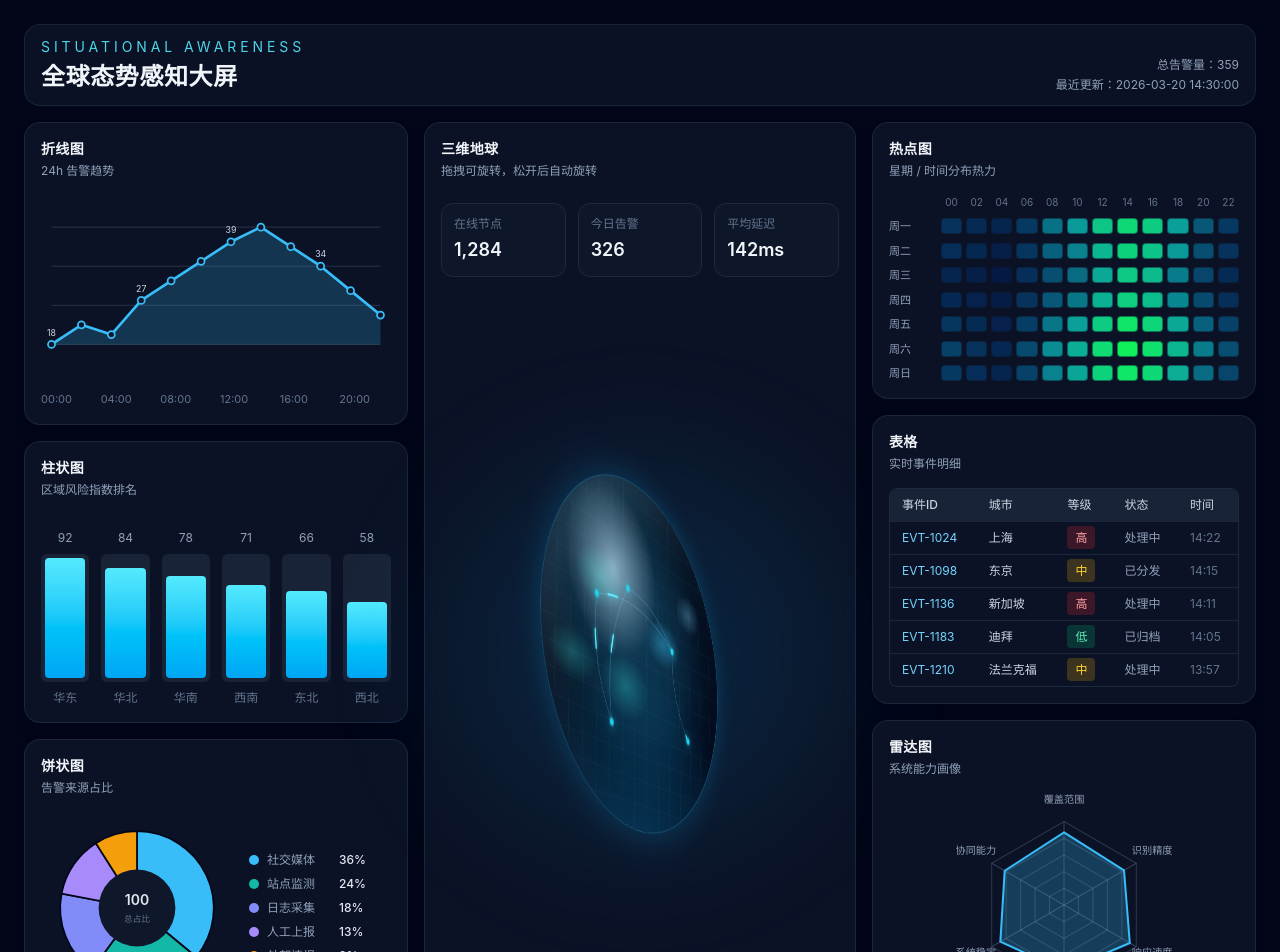
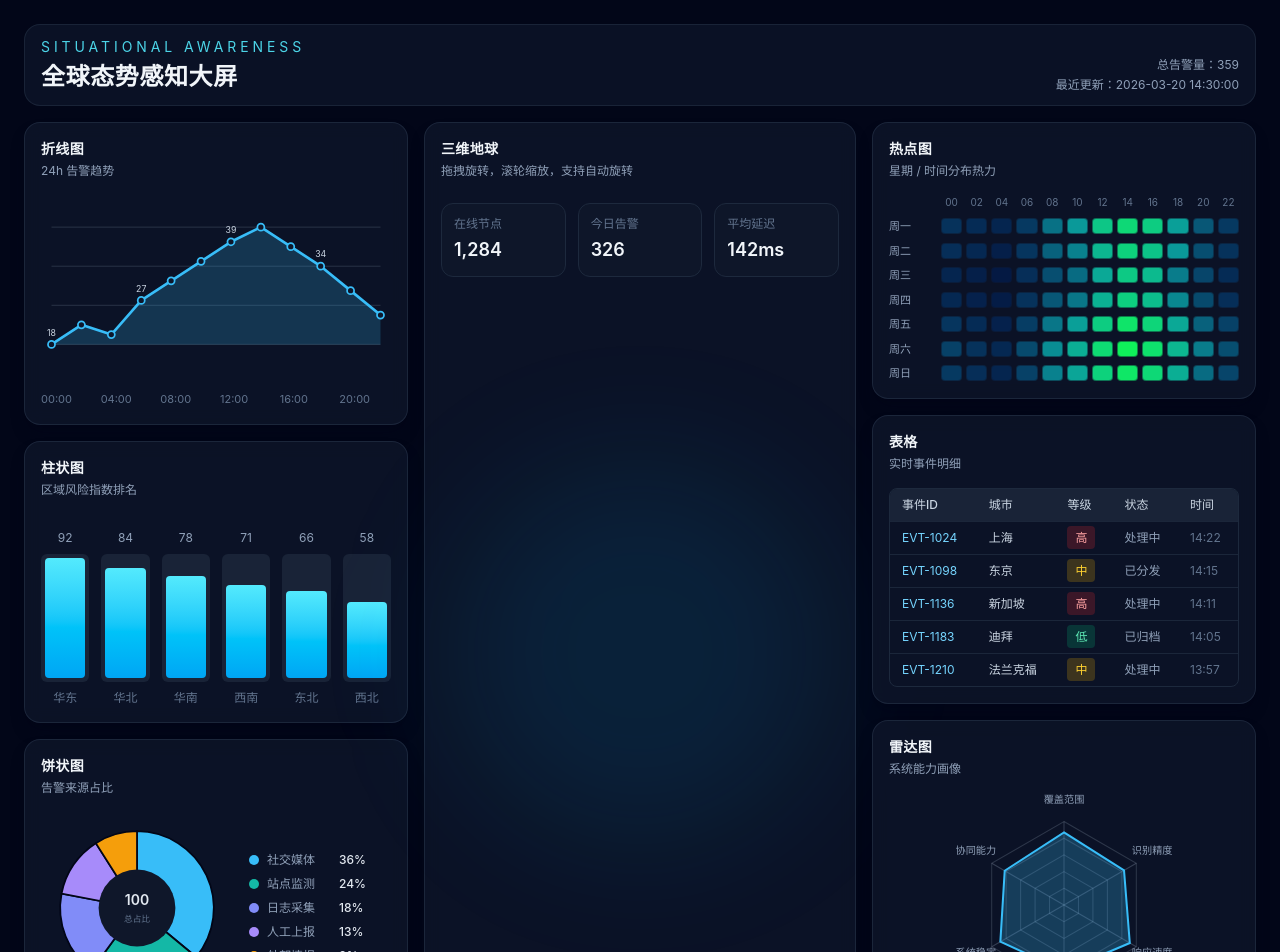
Before and after one commit to Huauauaa/ai-dashboard, a React (Vite) app: page / in a window 1280 px wide. Shown: the top 952 px of the page. Built offline with nearby package versions, Linux system fonts and the light colour scheme.

Commit message:
feat: replace custom globe with echarts 3d globe
Co-authored-by: Harvey <harvey0379@163.com>

```diff
--- a/package.json
+++ b/package.json
@@ -10,6 +10,8 @@
     "preview": "vite preview"
   },
   "dependencies": {
+    "echarts": "^5.6.0",
+    "echarts-gl": "^2.0.9",
     "react": "^19.2.4",
     "react-dom": "^19.2.4"
   },
--- a/src/App.jsx
+++ b/src/App.jsx
@@ -1,10 +1,25 @@
-import { useEffect, useMemo, useRef, useState } from 'react'
+import { useEffect, useMemo, useRef } from 'react'
+import * as echarts from 'echarts'
+import 'echarts-gl'
 import dashboardData from './mock-data/dashboard.json'
 
 const cardClass =
   'rounded-2xl border border-slate-800/90 bg-slate-900/75 p-4 shadow-lg shadow-slate-950/40 backdrop-blur'
 
 const pieColors = ['#38bdf8', '#14b8a6', '#818cf8', '#a78bfa', '#f59e0b']
+const globeBaseTexture =
+  'https://fastly.jsdelivr.net/gh/apache/echarts-website@asf-site/examples/data-gl/asset/world.topo.bathy.200401.jpg'
+const globeHeightTexture =
+  'https://fastly.jsdelivr.net/gh/apache/echarts-website@asf-site/examples/data-gl/asset/bathymetry_bw_composite_4k.jpg'
+const globeEnvironmentTexture =
+  'https://fastly.jsdelivr.net/gh/apache/echarts-website@asf-site/examples/data-gl/asset/starfield.jpg'
+const cityCoordinateMap = {
+  上海: [121.4737, 31.2304],
+  伦敦: [-0.1278, 51.5074],
+  纽约: [-74.006, 40.7128],
+  悉尼: [151.2093, -33.8688],
+  圣保罗: [-46.6333, -23.5505],
+}
 
 function SectionCard({ title, subtitle, children, className = '' }) {
   return (
@@ -313,33 +328,25 @@ function RadarChart({ indicators, values }) {
   )
 }
 
-function buildArcPath(from, to) {
-  const dx = to.x - from.x
-  const dy = to.y - from.y
-  const distance = Math.hypot(dx, dy)
-  const normalX = distance === 0 ? 0 : -dy / distance
-  const normalY = distance === 0 ? 0 : dx / distance
-  const lift = Math.min(36, Math.max(16, distance * 0.22))
-  const controlX = (from.x + to.x) / 2 + normalX * lift
-  const controlY = (from.y + to.y) / 2 + normalY * lift
-  return `M ${from.x} ${from.y} Q ${controlX} ${controlY} ${to.x} ${to.y}`
-}
-
 function RotatingGlobe({ kpi, events, connections }) {
-  const [rotation, setRotation] = useState({ x: 18, y: 0 })
-  const dragRef = useRef(null)
+  const chartRef = useRef(null)
+  const chartInstanceRef = useRef(null)
   const nodes = useMemo(
     () =>
-      events.map((event, index) => ({
+      events.map((event) => ({
         ...event,
-        x: event.x ?? 88 + index * 52,
-        y: event.y ?? 88 + (index % 2) * 96,
+        coord:
+          Number.isFinite(event.lng) && Number.isFinite(event.lat)
+            ? [event.lng, event.lat]
+            : cityCoordinateMap[event.name],
       })),
     [events],
   )
+
+  const validNodes = useMemo(() => nodes.filter((node) => Array.isArray(node.coord)), [nodes])
   const nodeMap = useMemo(
-    () => new Map(nodes.map((node) => [node.name, node])),
-    [nodes],
+    () => new Map(validNodes.map((node) => [node.name, node])),
+    [validNodes],
   )
   const routePaths = useMemo(
     () =>
@@ -350,7 +357,10 @@ function RotatingGlobe({ kpi, events, connections }) {
           if (!from || !to) return null
           return {
             key: `${fromName}-${toName}`,
-            path: buildArcPath(from, to),
+            coords: [from.coord, to.coord],
+            value: Math.round((from.value + to.value) / 2),
+            fromName,
+            toName,
           }
         })
         .filter(Boolean),
@@ -358,48 +368,121 @@ function RotatingGlobe({ kpi, events, connections }) {
   )
 
   useEffect(() => {
-    let frameId = 0
+    if (!chartRef.current) return
 
-    const animate = () => {
-      setRotation((prev) => {
-        if (dragRef.current) return prev
-        return { ...prev, y: (prev.y + 0.18) % 360 }
-      })
-      frameId = requestAnimationFrame(animate)
+    const chart = chartInstanceRef.current ?? echarts.init(chartRef.current)
+    chartInstanceRef.current = chart
+
+    chart.setOption({
+      backgroundColor: 'transparent',
+      tooltip: {
+        trigger: 'item',
+        formatter: (params) => {
+          if (params.seriesType === 'scatter3D') {
+            return `${params.name}<br/>告警值：${params.value[2]}`
+          }
+          if (params.seriesType === 'lines3D') {
+            return `${params.data.fromName} → ${params.data.toName}<br/>强度：${params.data.value}`
+          }
+          return params.name
+        },
+      },
+      globe: {
+        baseTexture: globeBaseTexture,
+        heightTexture: globeHeightTexture,
+        environment: globeEnvironmentTexture,
+        displacementScale: 0.03,
+        shading: 'realistic',
+        realisticMaterial: {
+          roughness: 0.85,
+          metalness: 0,
+        },
+        light: {
+          ambient: {
+            intensity: 0.6,
+          },
+          main: {
+            intensity: 1,
+          },
+        },
+        viewControl: {
+          autoRotate: true,
+          autoRotateSpeed: 8,
+          autoRotateAfterStill: 3,
+          distance: 180,
+          alpha: 25,
+          beta: 160,
+          minDistance: 110,
+          maxDistance: 280,
+          minAlpha: -35,
+          maxAlpha: 75,
+        },
+      },
+      series: [
+        {
+          type: 'lines3D',
+          coordinateSystem: 'globe',
+          blendMode: 'lighter',
+          lineStyle: {
+            width: 1.4,
+            color: '#38bdf8',
+            opacity: 0.45,
+          },
+          effect: {
+            show: true,
+            trailWidth: 2.4,
+            trailLength: 0.24,
+            trailOpacity: 0.8,
+            trailColor: '#67e8f9',
+            constantSpeed: 7,
+          },
+          data: routePaths.map((path) => ({
+            coords: path.coords,
+            value: path.value,
+            fromName: path.fromName,
+            toName: path.toName,
+          })),
+        },
+        {
+          type: 'scatter3D',
+          coordinateSystem: 'globe',
+          blendMode: 'lighter',
+          symbol: 'circle',
+          symbolSize: (value) => 8 + (value[2] / 100) * 10,
+          itemStyle: {
+            color: '#22d3ee',
+            opacity: 0.95,
+          },
+          emphasis: {
+            itemStyle: {
+              color: '#7dd3fc',
+            },
+          },
+          data: validNodes.map((node) => ({
+            name: node.name,
+            value: [...node.coord, node.value],
+          })),
+        },
+      ],
+    })
+
+    const onResize = () => {
+      chart.resize()
     }
 
-    frameId = requestAnimationFrame(animate)
-    return () => cancelAnimationFrame(frameId)
-  }, [])
+    window.addEventListener('resize', onResize)
+    return () => {
+      window.removeEventListener('resize', onResize)
+    }
+  }, [routePaths, validNodes])
 
-  const onPointerDown = (event) => {
-    event.currentTarget.setPointerCapture(event.pointerId)
-    dragRef.current = {
-      pointerId: event.pointerId,
-      startX: event.clientX,
-      startY: event.clientY,
-      baseX: rotation.x,
-      baseY: rotation.y,
-    }
-  }
-
-  const onPointerMove = (event) => {
-    const drag = dragRef.current
-    if (!drag || drag.pointerId !== event.pointerId) return
-
-    const deltaX = event.clientX - drag.startX
-    const deltaY = event.clientY - drag.startY
-    setRotation({
-      x: Math.max(-30, Math.min(30, drag.baseX - deltaY * 0.2)),
-      y: drag.baseY + deltaX * 0.3,
-    })
-  }
-
-  const onPointerUp = (event) => {
-    if (dragRef.current?.pointerId === event.pointerId) {
-      dragRef.current = null
-    }
-  }
+  useEffect(
+    () => () => {
+      chartInstanceRef.current?.dispose()
+      chartInstanceRef.current = null
+    },
+    [],
+  )
 
   return (
     <div className="flex h-full flex-col">
@@ -414,60 +497,11 @@ function RotatingGlobe({ kpi, events, connections }) {
 
       <div className="relative mx-auto mt-4 flex w-full flex-1 items-center justify-center">
         <div className="pointer-events-none absolute h-96 w-96 rounded-full bg-sky-500/10 blur-3xl" />
-        <div
-          className="globe-wrapper relative h-[360px] w-[360px] cursor-grab active:cursor-grabbing"
-          onPointerDown={onPointerDown}
-          onPointerMove={onPointerMove}
-          onPointerUp={onPointerUp}
-          onPointerCancel={onPointerUp}
-        >
-          <div
-            className="globe-shell"
-            style={{ transform: `rotateX(${rotation.x}deg) rotateY(${rotation.y}deg)` }}
-          >
-            <div className="globe-continents" />
-            <div className="globe-grid" />
-            <svg viewBox="0 0 360 360" className="globe-overlay" aria-hidden="true">
-              {routePaths.map((route, index) => (
-                <g key={route.key}>
-                  <path d={route.path} className="flight-path-base" />
-                  <path
-                    d={route.path}
-                    className="flight-path-active"
-                    style={{ animationDelay: `${index * 0.45}s` }}
-                  />
-                </g>
-              ))}
-
-              {nodes.map((node, index) => (
-                <g key={node.name}>
-                  <circle cx={node.x} cy={node.y} r="3.2" className="globe-point-core" />
-                  <circle cx={node.x} cy={node.y} r="4.8" className="globe-point-pulse">
-                    <animate
-                      attributeName="r"
-                      values="4.8;12;4.8"
-                      dur="2.6s"
-                      begin={`${index * 0.35}s`}
-                      repeatCount="indefinite"
-                    />
-                    <animate
-                      attributeName="opacity"
-                      values="0.85;0.15;0.85"
-                      dur="2.6s"
-                      begin={`${index * 0.35}s`}
-                      repeatCount="indefinite"
-                    />
-                  </circle>
-                </g>
-              ))}
-            </svg>
-            <div className="globe-glow" />
-          </div>
-        </div>
+        <div ref={chartRef} className="relative h-[360px] w-[360px]" />
       </div>
 
       <div className="mx-auto mt-2 grid w-full max-w-xl grid-cols-5 gap-2 text-center text-xs">
-        {events.map((event) => (
+        {validNodes.map((event) => (
           <div key={event.name} className="rounded-lg border border-slate-800 bg-slate-900/70 p-2">
             <p className="text-slate-500">{event.name}</p>
             <p className="mt-1 font-semibold text-sky-300">{event.value}</p>
@@ -513,7 +547,7 @@ function App() {
           </SectionCard>
         </div>
 
-        <SectionCard title="三维地球" subtitle="拖拽可旋转，松开后自动旋转">
+        <SectionCard title="三维地球" subtitle="拖拽旋转，滚轮缩放，支持自动旋转">
           <RotatingGlobe
             kpi={globe.kpi}
             events={globe.events}
--- a/src/index.css
+++ b/src/index.css
@@ -16,110 +16,3 @@ body {
 #root {
   min-height: 100vh;
 }
-
-.globe-wrapper {
-  perspective: 1200px;
-  touch-action: none;
-}
-
-.globe-shell {
-  position: relative;
-  height: 100%;
-  width: 100%;
-  border-radius: 999px;
-  transform-style: preserve-3d;
-  background:
-    radial-gradient(circle at 35% 30%, rgba(186, 230, 253, 0.72), rgba(56, 189, 248, 0.15) 26%, transparent 56%),
-    radial-gradient(circle at 70% 70%, rgba(8, 47, 73, 0.95), rgba(3, 7, 18, 1) 78%);
-  border: 1px solid rgba(56, 189, 248, 0.35);
-  box-shadow:
-    inset -32px -42px 80px rgba(2, 6, 23, 0.95),
-    inset 25px 16px 48px rgba(148, 221, 255, 0.18),
-    0 0 40px rgba(14, 165, 233, 0.25);
-  overflow: hidden;
-}
-
-.globe-continents,
-.globe-grid,
-.globe-overlay,
-.globe-glow {
-  position: absolute;
-  inset: 0;
-  border-radius: inherit;
-}
-
-.globe-continents {
-  background:
-    radial-gradient(18% 12% at 28% 35%, rgba(20, 184, 166, 0.42), transparent 70%),
-    radial-gradient(15% 10% at 64% 44%, rgba(56, 189, 248, 0.4), transparent 70%),
-    radial-gradient(20% 14% at 42% 62%, rgba(45, 212, 191, 0.32), transparent 65%),
-    radial-gradient(13% 10% at 80% 30%, rgba(125, 211, 252, 0.3), transparent 60%),
-    radial-gradient(16% 10% at 15% 60%, rgba(45, 212, 191, 0.28), transparent 72%);
-  mix-blend-mode: screen;
-  transform: translateZ(20px);
-}
-
-.globe-grid {
-  background:
-    repeating-linear-gradient(
-      0deg,
-      rgba(147, 197, 253, 0.06) 0px,
-      rgba(147, 197, 253, 0.06) 1px,
-      transparent 1px,
-      transparent 24px
-    ),
-    repeating-linear-gradient(
-      90deg,
-      rgba(125, 211, 252, 0.07) 0px,
-      rgba(125, 211, 252, 0.07) 1px,
-      transparent 1px,
-      transparent 24px
-    );
-  opacity: 0.8;
-  transform: translateZ(28px);
-}
-
-.globe-overlay {
-  height: 100%;
-  width: 100%;
-  transform: translateZ(34px);
-}
-
-.flight-path-base {
-  fill: none;
-  stroke: rgba(125, 211, 252, 0.25);
-  stroke-width: 1.3;
-}
-
-.flight-path-active {
-  fill: none;
-  stroke: #67e8f9;
-  stroke-width: 2.4;
-  stroke-linecap: round;
-  stroke-dasharray: 18 180;
-  animation: flight-line 3.2s linear infinite;
-  filter: drop-shadow(0 0 3px rgba(34, 211, 238, 0.9));
-}
-
-.globe-point-core {
-  fill: #22d3ee;
-  filter: drop-shadow(0 0 6px rgba(34, 211, 238, 0.85));
-}
-
-.globe-point-pulse {
-  fill: rgba(34, 211, 238, 0.35);
-}
-
-.globe-glow {
-  background: radial-gradient(circle at 50% 130%, rgba(14, 165, 233, 0.4), transparent 55%);
-  transform: translateZ(36px);
-}
-
-@keyframes flight-line {
-  from {
-    stroke-dashoffset: 0;
-  }
-  to {
-    stroke-dashoffset: -198;
-  }
-}
```
Also changed, not shown: 1 other file (tests, documents, lock files or other folders).
